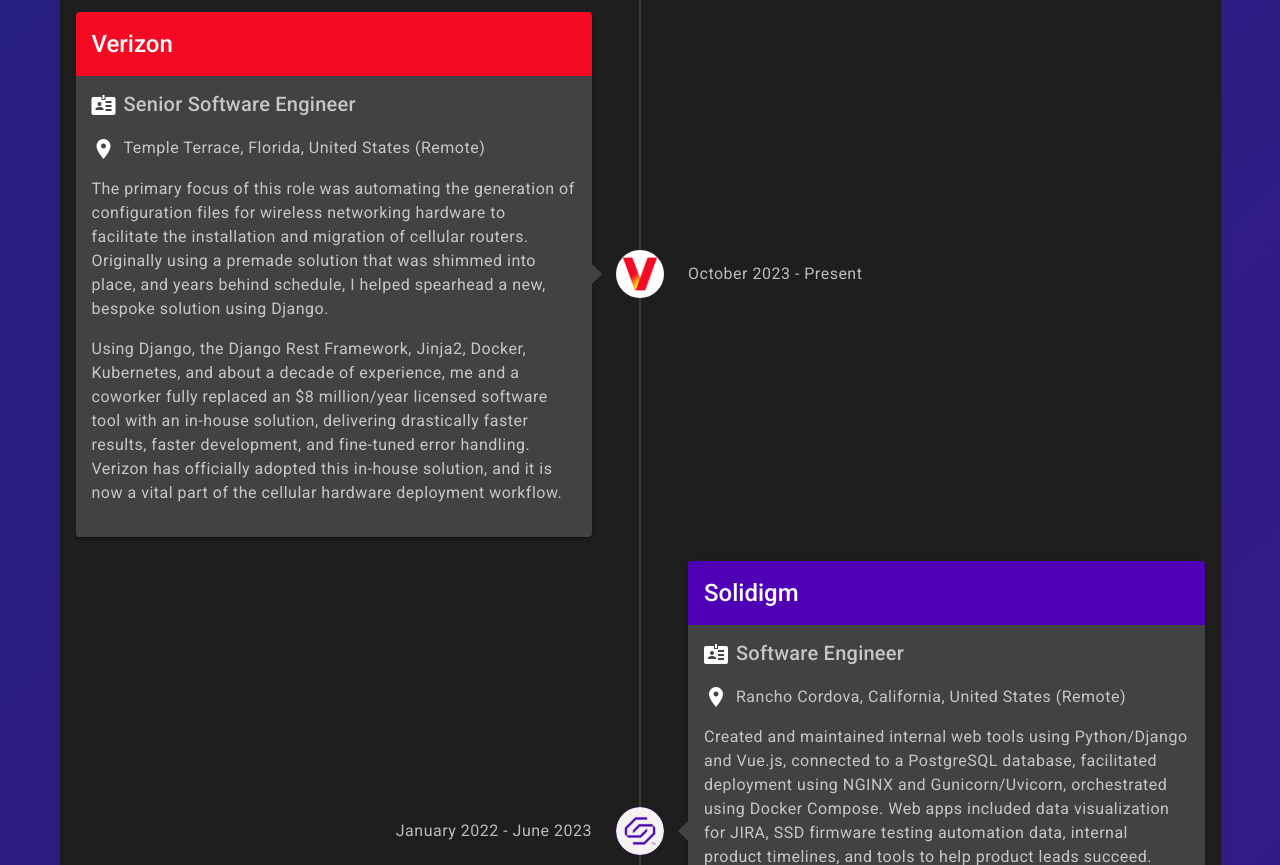
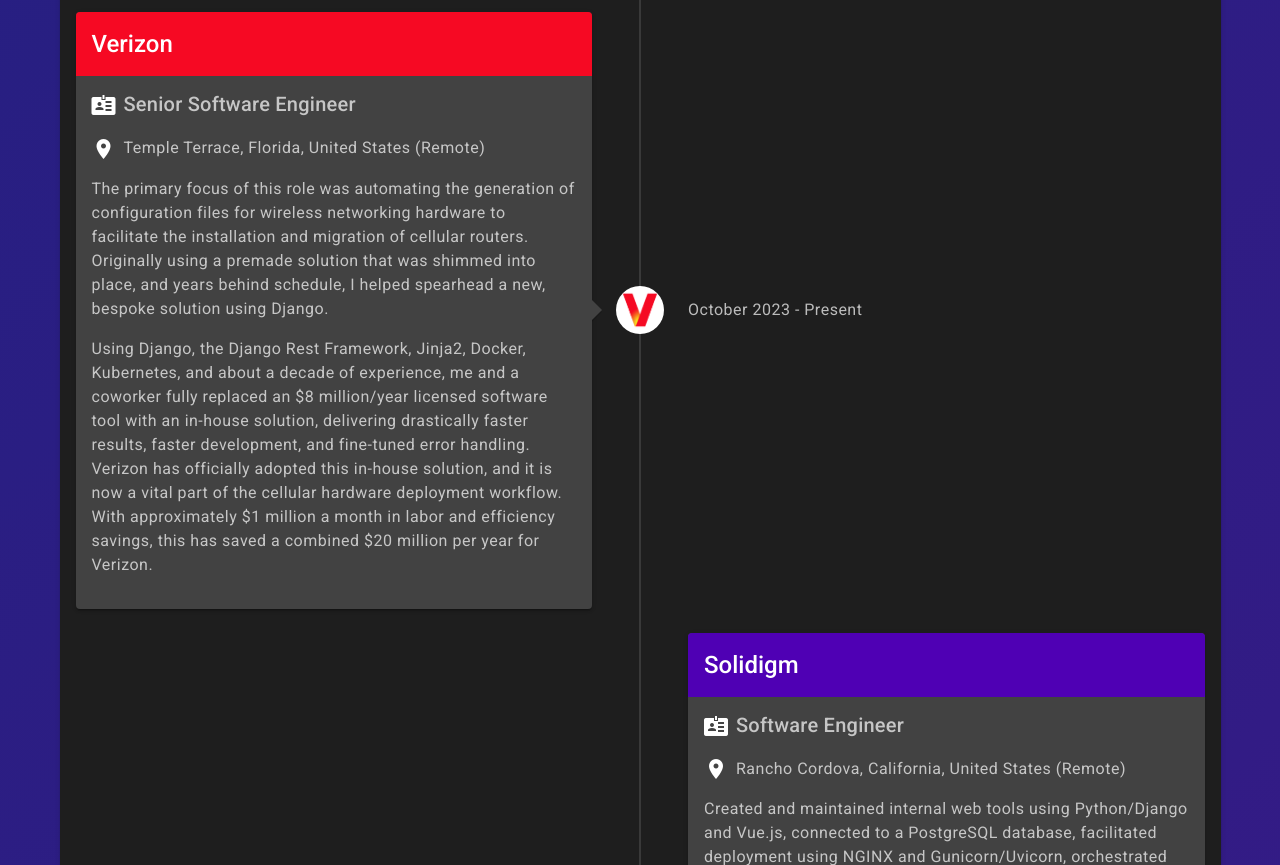
Before and after one commit to robertjauss/Portfolio, a Django app: page /resume/ in a window 1280 px wide. Shown: the part 509-1374 px from the top of the page. Run offline with Django 4.2, Linux system fonts and the light colour scheme; some libraries are stand-ins or nearby versions.

Commit message:
Updating total cost savings for J2CG @ Verizon

```diff
--- a/templates/resume.html
+++ b/templates/resume.html
@@ -43,7 +43,8 @@
                 me and a coworker fully replaced an $8 million/year licensed software tool with an in-house solution,
                 delivering drastically faster results, faster development, and fine-tuned error handling. Verizon has
                 officially adopted this in-house solution, and it is now a vital part of the cellular hardware
-                deployment workflow.
+                deployment workflow. With approximately $1 million a month in labor and efficiency savings, this has
+                saved a combined $20 million per year for Verizon.
               </p>
             </v-card-text>
           </v-card>
```
